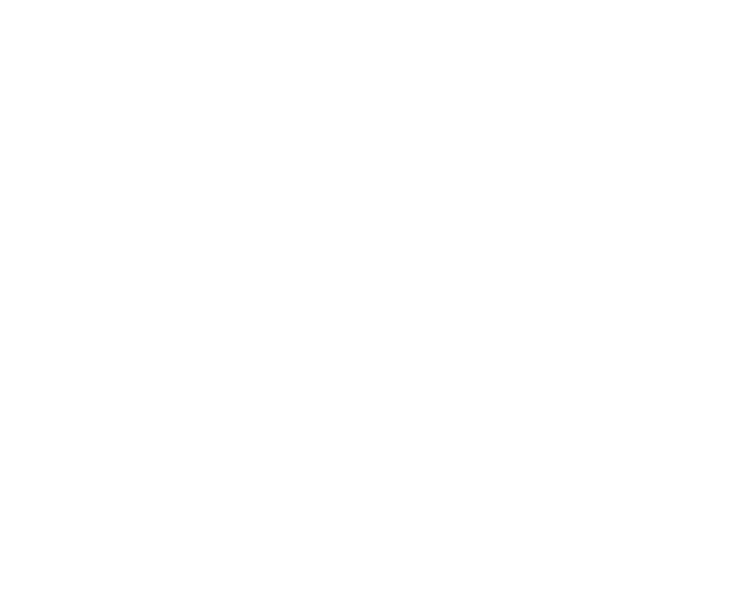
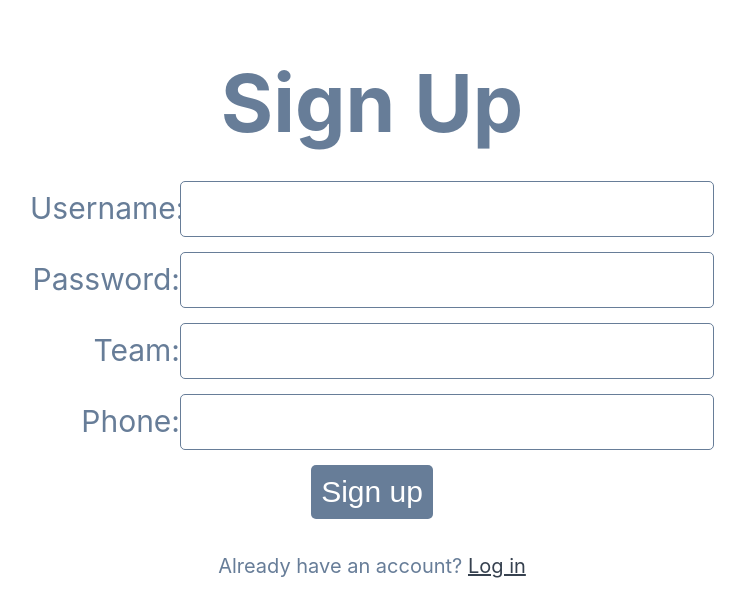
Before and after one commit to soniazzz/CS, a React (Create React App) app: page /signup in a window 1280 px wide. Before the commit this address had no page. Shown: the top 616 px of the page, without its empty margins (268-1013 px from the left). Built offline with nearby package versions, Linux system fonts and the light colour scheme.

Commit message:
Add login & sign up page

```diff
--- a/src/App.js
+++ b/src/App.js
@@ -4,16 +4,39 @@
 import { MainPageWrapper } from './components/MainPageWrapper'
 import { Biastest } from './components/Biastest'
 import { BiasResult } from './components/BiasResult'
+import { LoginPage } from './components/LoginPage'
+import { SignupPage } from './components/SignUpPage'
+import { useState } from 'react'
 
-const user_id = 1
+
 
 function App() {
+  const [user_id, setUserId] = useState(null)
+
+  function handleLogin(UserId){
+    console.log("UserID"+UserId)
+    setUserId(UserId)
+    console.log(user_id)
+    if (user_id==null){
+      return false
+    }
+    else{
+      return true
+    }
+  }
+
+
   return (
     <div className='App'>
       <Routes>
-        <Route path='/' element={<MainPageWrapper />} />
+        <Route path='/' element={<MainPageWrapper user_id={user_id} />} />
         <Route path='/bias-test' element={<Biastest user_id={user_id} />} />
-        <Route path='/bias-results' element={<BiasResult user_id={user_id} />}/>
+        <Route
+          path='/bias-results'
+          element={<BiasResult user_id={user_id} />}
+        />
+        <Route path='/login' element={<LoginPage onLogin={handleLogin} />} />
+        <Route path='/signup' element={<SignupPage />} />
       </Routes>
     </div>
   )
--- a/src/components/ChoiceBar.jsx
+++ b/src/components/ChoiceBar.jsx
@@ -1,9 +1,11 @@
 import './ChoiceBar.css'
+import React, { useContext } from 'react'
+import QuestionContext from './QuestionContext'
 
 export function ChoiceBar(props) {
   //const { choice, onclick } = props
-  const { question_index, choice, onChoiceSelect, incrementQuestionNumber } =
-    props
+  const { question_index, choice, onChoiceSelect} = props
+  const { incrementQuestionNumber } = useContext(QuestionContext)
 
   const onclick = () => {
     incrementQuestionNumber()
--- /dev/null
+++ b/src/components/LoginPage.jsx
@@ -0,0 +1,83 @@
+import React, { useState, useEffect } from 'react'
+import { Link, useNavigate } from 'react-router-dom';
+import './SignUpPage.css'
+
+export function LoginPage(props) {
+  const [formData, setFormData] = useState({
+    username: '',
+    password: '',
+  })
+  const [loginSuccessful, setLoginSuccessful] = useState(false)
+  const navigate = useNavigate()
+
+
+ useEffect(() => {
+   if (loginSuccessful) {
+     navigate('/')
+   }
+ }, [loginSuccessful, navigate])
+
+  const handleChange = (event) => {
+    setFormData({ ...formData, [event.target.name]: event.target.value })
+  }
+
+  const handleSubmit = async (event) => {
+    event.preventDefault()
+
+    const response = await fetch('http://127.0.0.1:8000/bias_test/api/login/', {
+      method: 'POST',
+      headers: {
+        'Content-Type': 'application/json',
+      },
+      body: JSON.stringify(formData),
+    })
+
+    if (response.ok) {
+      const data = await response.json()
+      if (data.error && data.error === 'User does not exist.') {
+        alert('User dose not exist. Please sign up for a new account.')
+      } else if (data.error && data.error === 'Wrong password.') {
+        alert('Wrong password.')
+      } else {
+        console.log(data.user_id)
+        if (props.onLogin(data.user_id)) {
+          setLoginSuccessful(true)
+        }
+      }
+    } else {
+      alert('Error logging in. Please try again.')
+    }
+  }
+
+  return (
+    <div>
+      <h1>Login</h1>
+      <form onSubmit={handleSubmit}>
+        <label htmlFor='username'>Username:</label>
+        <input
+          type='text'
+          id='username'
+          name='username'
+          value={formData.username}
+          onChange={handleChange}
+          required
+        />
+        <br />
+        <label htmlFor='password'>Password:</label>
+        <input
+          type='password'
+          id='password'
+          name='password'
+          value={formData.password}
+          onChange={handleChange}
+          required
+        />
+        <br />
+        <button type='submit'>Login</button>
+      </form>
+      <p>
+        Don't have an account? <Link to='/signup'>Sign up</Link>
+      </p>
+    </div>
+  )
+}
--- a/src/components/MainPage.jsx
+++ b/src/components/MainPage.jsx
@@ -2,7 +2,8 @@
 import { Link } from 'react-router-dom'
 import './MainPage.css'
 
-export function MainPage(){
+export function MainPage({ user_id }) {
+  console.log("MainPageNotWrapper"+user_id)
   return (
     <div className='main-page'>
       <header className='main-header'>
--- a/src/components/MainPageWrapper.jsx
+++ b/src/components/MainPageWrapper.jsx
@@ -1,10 +1,10 @@
 import './MainPageWrapper.css'
 import { MainPage } from './MainPage'
 
-export function MainPageWrapper() {
+export function MainPageWrapper({ user_id }) {
   return (
     <div>
-      <MainPage />
+      <MainPage user_id={user_id} />
     </div>
   )
 }
--- a/src/components/Question.jsx
+++ b/src/components/Question.jsx
@@ -1,11 +1,14 @@
 import './Question.css'
 import { ChoiceBar } from './ChoiceBar'
+import React, { useContext } from 'react'
+import QuestionContext from './QuestionContext'
+
 export function Question(props) {
-  const { questionData, current_index, incrementQuestionNumber, saveResponse } =
-    props
+  const { questionData, current_index, saveResponse } = props
   //const { index, question, description, choices } = questionData
   const { question, choices, index } = questionData
   const letterIndex = ['A', 'B', 'C', 'D']
+  const { incrementQuestionNumber } = useContext(QuestionContext)
   function onChoiceSelect(points) {
     saveResponse(index, points)
   }
--- /dev/null
+++ b/src/components/QuestionContext.jsx
@@ -0,0 +1,7 @@
+import { createContext } from 'react'
+
+const QuestionContext = createContext({
+  incrementQuestionNumber: () => {},
+})
+
+export default QuestionContext
--- /dev/null
+++ b/src/components/SignUpPage.css
@@ -0,0 +1,58 @@
+h1 {
+ font-size: 80px;
+  margin-bottom: 30px;
+  color: #677d98;
+}
+
+form {
+  font-size: 30px;
+  flex-direction: column;
+}
+
+label {
+  display: inline-block;
+  width: 150px;
+  text-align: right;
+  font-size: 30px;
+  margin-bottom: 5px;
+  color: #677d98;
+}
+
+input {
+  width: 40%;
+  font-size: 30px;
+  padding: 10px;
+  margin-bottom: 15px;
+  border: 1px solid #677d98;
+  border-radius: 5px;
+}
+
+button {
+  font-size: 30px;
+  padding: 10px;
+  background-color: #677d98;
+  color: #ffffff;
+  border: 0;
+  border-radius: 5px;
+  cursor: pointer;
+  margin-bottom: 15px;
+}
+
+button:hover {
+  background-color: #5c6f89;
+}
+
+p {
+  font-size: 20px;
+  text-align: center;
+  color: #677d98;
+}
+
+a {
+  color: #36414f;
+  text-decoration: underline;
+}
+
+a:hover {
+  text-decoration: underline;
+}
--- /dev/null
+++ b/src/components/SignUpPage.jsx
@@ -0,0 +1,97 @@
+import React, { useState } from 'react'
+import { Link } from 'react-router-dom'
+import "./SignUpPage.css"
+
+
+
+export function SignupPage() {
+  const [formData, setFormData] = useState({
+    username: '',
+    password: '',
+    team: '',
+    phone_number: '',
+  })
+
+  const handleChange = (event) => {
+    setFormData({ ...formData, [event.target.name]: event.target.value })
+  }
+
+  const handleSubmit = async (event) => {
+    event.preventDefault()
+
+
+    const response = await fetch(
+      'http://127.0.0.1:8000/bias_test/api/signup/',
+      {
+        method: 'POST',
+        headers: {
+          'Content-Type': 'application/json',
+        },
+        body: JSON.stringify(formData),
+      }
+    )
+    const data = await response.json()
+    console.log(data)
+     if (response.ok) {
+       if (data.error && data.error === 'Username already exists.') {
+         alert('Username already exists. Please choose another one.')
+       } else {
+         window.location.href = '/login'
+       }
+     } else {
+       alert('Error signing up. Please try again.')
+     }
+  }
+
+  return (
+    <div>
+      <h1>Sign Up</h1>
+      <form onSubmit={handleSubmit}>
+        <label htmlFor='username'>Username:</label>
+        <input
+          type='text'
+          id='username'
+          name='username'
+          value={formData.username}
+          onChange={handleChange}
+          required
+        />
+        <br />
+        <label htmlFor='password'>Password:</label>
+        <input
+          type='password'
+          id='password'
+          name='password'
+          value={formData.password}
+          onChange={handleChange}
+          required
+        />
+        <br />
+        <label htmlFor='team'>Team:</label>
+        <input
+          type='text'
+          id='team'
+          name='team'
+          value={formData.team}
+          onChange={handleChange}
+          required
+        />
+        <br />
+        <label htmlFor='phone'>Phone:</label>
+        <input
+          type='tel'
+          id='phone'
+          name='phone_number'
+          value={formData.phone_number}
+          onChange={handleChange}
+          required
+        />
+        <br />
+        <button type='submit'>Sign up</button>
+      </form>
+      <p>
+        Already have an account? <Link to='/login'>Log in</Link>
+      </p>
+    </div>
+  )
+}
--- a/src/components/Wrapper.jsx
+++ b/src/components/Wrapper.jsx
@@ -3,6 +3,7 @@
 import './Wrapper.css'
 import { Title } from './Title'
 import { Question } from './Question'
+import QuestionContext from './QuestionContext'
 
 // responsesState = [{response: "xyz", index: ""}, {response: "abc", index: ""}]
 export function Wrapper({ user_id }) {
@@ -56,7 +57,7 @@
   }
 
   async function handleSubmit(responses, user_id) {
-    const id = 1
+
     const response = await fetch(
       'http://127.0.0.1:8000/bias_test/api/submit-choice/',
       {
@@ -73,15 +74,17 @@
 
   if (currentQuestionIndex <= 4) {
     return (
+      <QuestionContext.Provider value={{ incrementQuestionNumber }}>
         <div>
           <Title />
           <Question
             questionData={questions[currentQuestionIndex]}
             current_index={currentQuestionIndex + 1}
-          incrementQuestionNumber={incrementQuestionNumber}
+
             saveResponse={saveResponse}
           />
         </div>
+      </QuestionContext.Provider>
     )
   } else {
     handleSubmit(responses, user_id)
```
Lines whose indentation alone changed are shown as unchanged.
